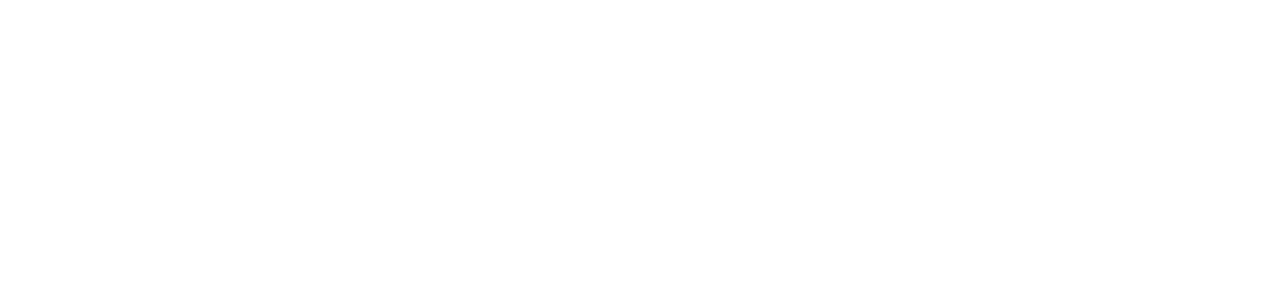
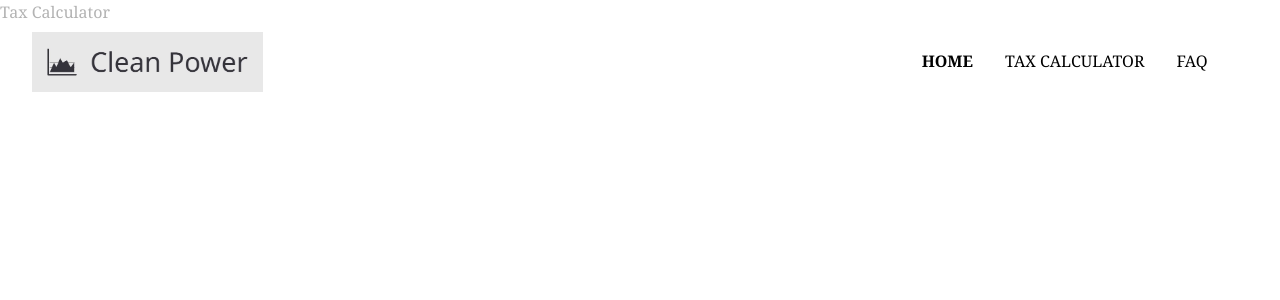
Before and after one commit to LetsGetRemixed/TaxWebsite, a React (Create React App) app in the folder taxwebsite/: page /taxcalc in a window 1280 px wide. Before the commit this address had no page. Shown: the top 300 px of the page. Built offline with nearby package versions, Linux system fonts and the light colour scheme.

Commit message:
TaxCalculator Creation
Creation of new page

```diff
--- a/taxwebsite/src/App.js
+++ b/taxwebsite/src/App.js
@@ -2,6 +2,7 @@
 import { BrowserRouter as Router, Route, Routes } from 'react-router-dom';
 import LandingPage from './Pages/LandingPage'; // Make sure the path matches where your file is located
 import FAQ from './Pages/FAQ';
+import Taxcalculator from './TaxCalculator/Taxcalculator';
 
 function App() {
     return (
@@ -9,6 +10,7 @@
             <Routes>
                 <Route path="/" element={<LandingPage />} />
                 <Route path='/faq' element={<FAQ />} />
+                <Route path= '/taxcalc' element = {<Taxcalculator/>} />
             </Routes>
         </Router>
     );
--- a/taxwebsite/src/Pages/Navbar.jsx
+++ b/taxwebsite/src/Pages/Navbar.jsx
@@ -36,6 +36,7 @@
         </div>
         <div className="navbar-links">
           <a href="/" style={{fontWeight: 'bold'}}>Home</a>
+          <a href = "/taxcalc"> Tax Calculator </a>
           <a href="/faq">FAQ</a>
         </div>
       </nav>
--- /dev/null
+++ b/taxwebsite/src/TaxCalculator/Taxcalculator.jsx
@@ -0,0 +1,15 @@
+import React from 'react';
+import Navbar from '../Pages/Navbar';
+
+const Taxcalculator = () => {
+    return (
+            <div>
+                < Navbar/>
+                Tax Calculator
+            </div>
+
+
+    );
+};
+
+export default Taxcalculator;
```
